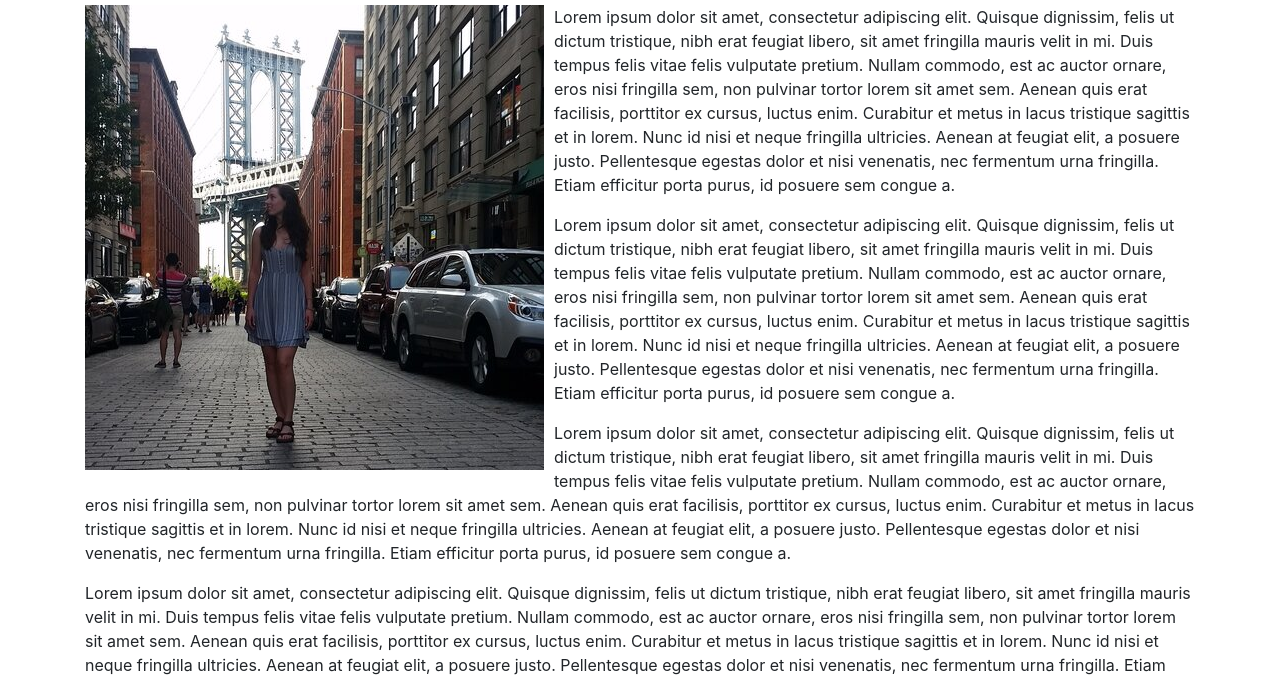
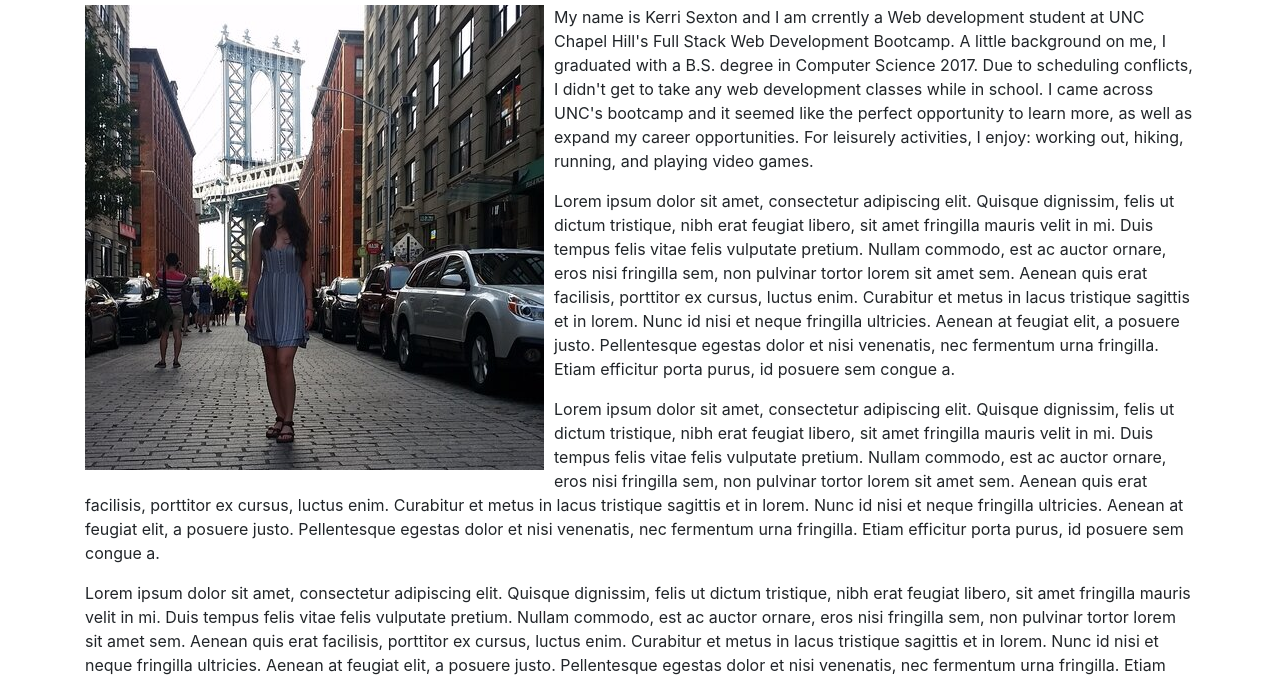
Before and after one commit to kas1330/Responsive-Portfolio, a plain HTML site: page index.html in a window 1280 px wide. Shown: the part 123-800 px from the top of the page. Drawn offline with nearby package versions, Linux system fonts and the light colour scheme.

Commit message:
fixed issue with portfolio pics and updated the about me section of the index page

```diff
--- a/index.html
+++ b/index.html
@@ -47,14 +47,12 @@
 
                 <img class= "float-left" src="rsz_picofme.jpg" alt="Picture of Kerri" style="padding-right: 10px; padding-bottom: 10px;">
 
-                <p>Lorem ipsum dolor sit amet, consectetur adipiscing elit. Quisque dignissim, felis ut dictum tristique,
-                  nibh erat feugiat libero, sit amet fringilla mauris velit in mi. Duis tempus felis vitae
-                  felis vulputate pretium. Nullam commodo, est ac auctor ornare, eros nisi fringilla sem,
-                  non pulvinar tortor lorem sit amet sem. Aenean quis erat facilisis, porttitor ex cursus,
-                  luctus enim. Curabitur et metus in lacus tristique sagittis et in lorem. Nunc id nisi et
-                  neque fringilla ultricies. Aenean at feugiat elit, a posuere justo. Pellentesque egestas
-                  dolor et nisi venenatis, nec fermentum urna fringilla. Etiam efficitur porta purus, id
-                  posuere sem congue a.
+                <p>My name is Kerri Sexton and I am crrently a Web development student at UNC Chapel Hill's Full Stack
+                  Web Development Bootcamp. A little background on me, I graduated with a B.S. degree in Computer Science
+                  2017. Due to scheduling conflicts, I didn't get to take any web development classes while in school.
+                  I came across UNC's bootcamp and it seemed like the perfect opportunity to learn more, as well as expand
+                  my career opportunities. For leisurely activities, I enjoy: working out, hiking, running, and playing
+                  video games.
                 </p>
 
                 <p>Lorem ipsum dolor sit amet, consectetur adipiscing elit. Quisque dignissim, felis ut dictum tristique,
```
Also changed, not shown: portfolio.html (+18 -10 lines), 1 other file.
